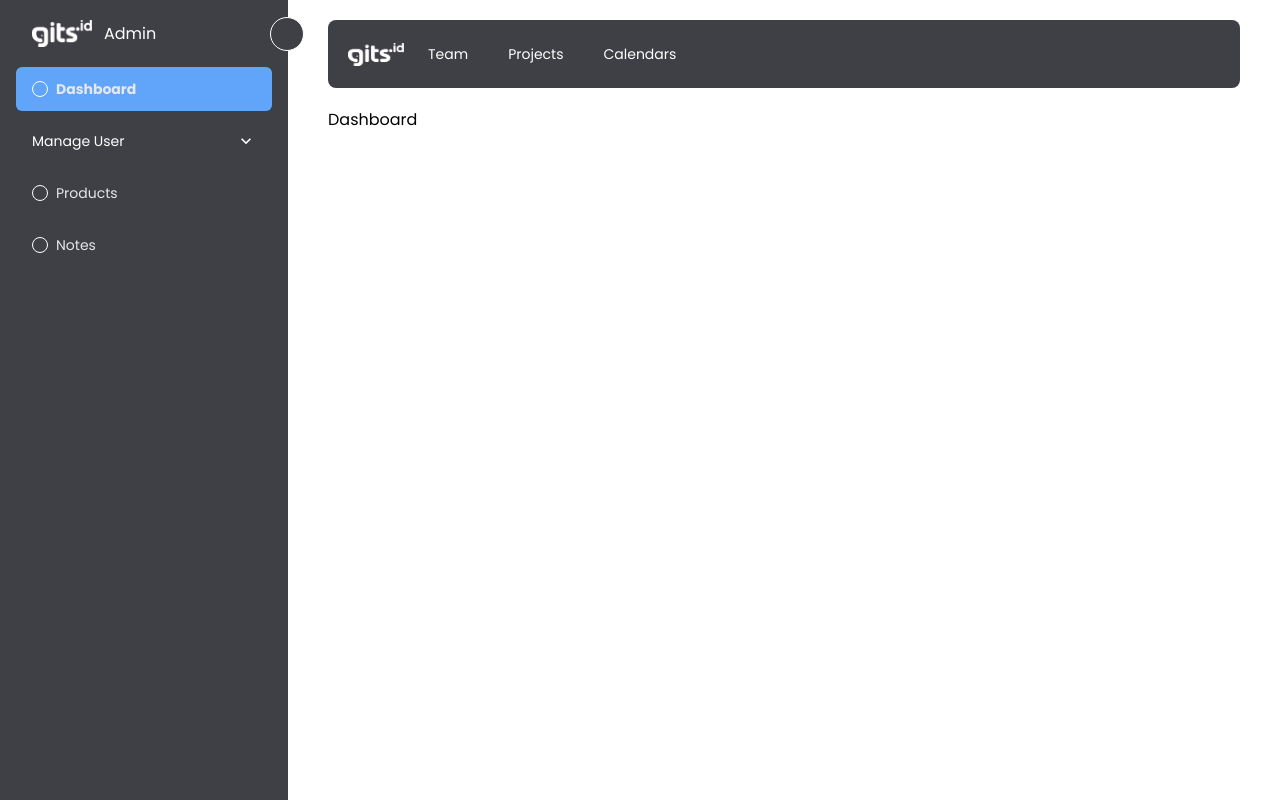
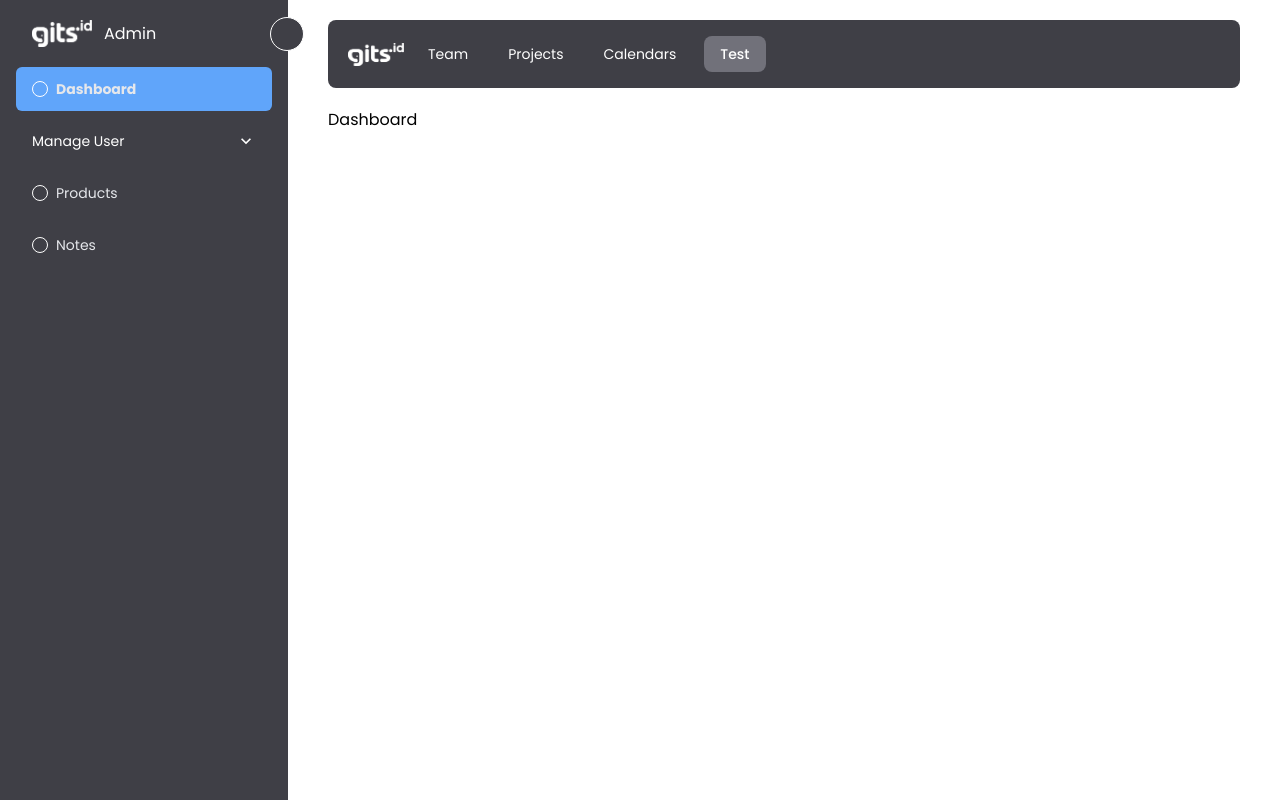
Before and after one commit to gitsindonesia/next-starter, a Next.js app: page /admin in a window 1280 px wide. Built offline with nearby package versions, Linux system fonts and the light colour scheme.

Commit message:
refactor: add interface for Nav Dropdown component

```diff
--- a/components/AppHeader.tsx
+++ b/components/AppHeader.tsx
@@ -1,5 +1,7 @@
 import Image from "next/image";
 import Link from "next/link";
+import { Menu } from "@headlessui/react";
+import Button from "./Button/Button";
 
 const AppHeader = () => {
     return (
@@ -23,6 +25,9 @@ const AppHeader = () => {
                         <Link href="/">
                             <a className="px-3 py-2 hover:bg-zinc-500 rounded-lg">Calendars</a>
                         </Link>
+                        <Link href="/">
+                            <Button className="bg-zinc-500 border-0 !text-sm !rounded-lg text-white">Test</Button>
+                        </Link>
                     </div>
                     </div>
                 </div>
```
Also changed, not shown: components/Dropdown/Navigation.tsx (+8 -1 lines).
